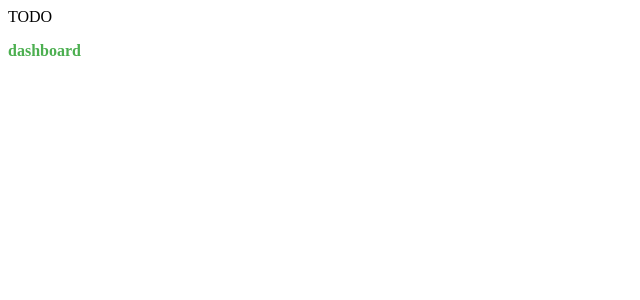
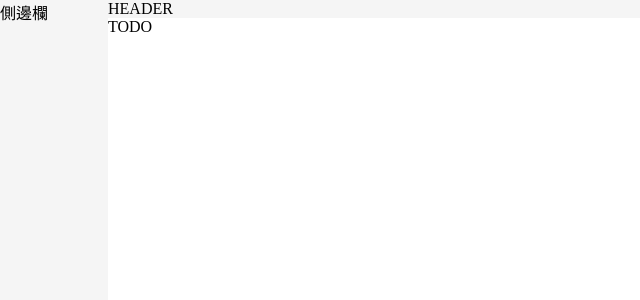
Before and after one commit to yuhsiang237/package-track, a Nuxt app: page /dashboard in a window 1280 px wide. Shown: the top 300 px of the page, without its empty margins (0-640 px from the left). Built offline with nearby package versions, Linux system fonts and the light colour scheme.

Commit message:
feat: add layout

```diff
--- a/app/assets/scss/_base.scss
+++ b/app/assets/scss/_base.scss
@@ -1 +1,35 @@
 @use "variables" as *;
+html,
+body {
+  margin: 0;
+  padding: 0;
+}
+
+.layout {
+  display: flex;
+  min-height: 100vh; // 讓容器滿高
+
+  &__sidebar {
+    width: 108px; // 左欄固定寬
+    background-color: #f5f5f5;
+  }
+  &__content {
+    flex: 1; // 右欄自動填滿剩餘空間
+    background-color: #fff;
+  }
+}
+
+.content {
+  &__section {
+    display: flex;
+    flex-direction: column; // 重要：垂直排列
+    min-height: 100vh; // 滿高
+  }
+  &__header {
+    background-color: #f5f5f5;
+  }
+  &__main {
+    flex: 1; // 自動填滿剩餘空間
+    background-color: #fff;
+  }
+}
--- a/app/assets/scss/_variables.scss
+++ b/app/assets/scss/_variables.scss
@@ -1,5 +1,7 @@
 $primary-color: #4caf50 !default;
 $secondary-color: #ff9800 !default;
 
+$bg-color: #fefefe;
+
 $font-size-base: 16px !default;
 $font-family-base: "Segoe UI", Tahoma, Geneva, Verdana, sans-serif !default;
--- /dev/null
+++ b/app/components/Header.vue
@@ -0,0 +1,3 @@
+<template>
+  <div>HEADER</div>
+</template>
--- /dev/null
+++ b/app/components/Sidebar.vue
@@ -0,0 +1,3 @@
+<template>
+  <div>側邊欄</div>
+</template>
--- a/app/layouts/default.vue
+++ b/app/layouts/default.vue
@@ -1,5 +1,21 @@
 <template>
-  <div>
-    <slot />
+  <div class="layout">
+    <div class="layout__sidebar">
+      <Sidebar />
+    </div>
+    <div class="layout__content">
+      <div class="content__section">
+        <div class="content__header">
+          <Header />
+        </div>
+        <div class="content__main">
+          <slot />
+        </div>
+      </div>
+    </div>
   </div>
 </template>
+<script setup lang="ts">
+import Header from "~/components/Header.vue";
+import Sidebar from "~/components/Sidebar.vue";
+</script>
--- a/app/pages/dashboard.vue
+++ b/app/pages/dashboard.vue
@@ -1,7 +1,4 @@
 <template>
-  <div>
-    TODO
-    <p class="test">dashboard</p>
-  </div>
+  <div>TODO</div>
 </template>
 <script setup lang="ts"></script>
--- a/app/pages/info.vue
+++ b/app/pages/info.vue
@@ -1,2 +1,2 @@
-<template><div>TODO info</div></template>
+<template><div>TODO</div></template>
 <script setup lang="ts"></script>
--- a/app/pages/setting.vue
+++ b/app/pages/setting.vue
@@ -1,2 +1,2 @@
-<template><div>TODO setting</div></template>
+<template><div>TODO</div></template>
 <script setup lang="ts"></script>
```
